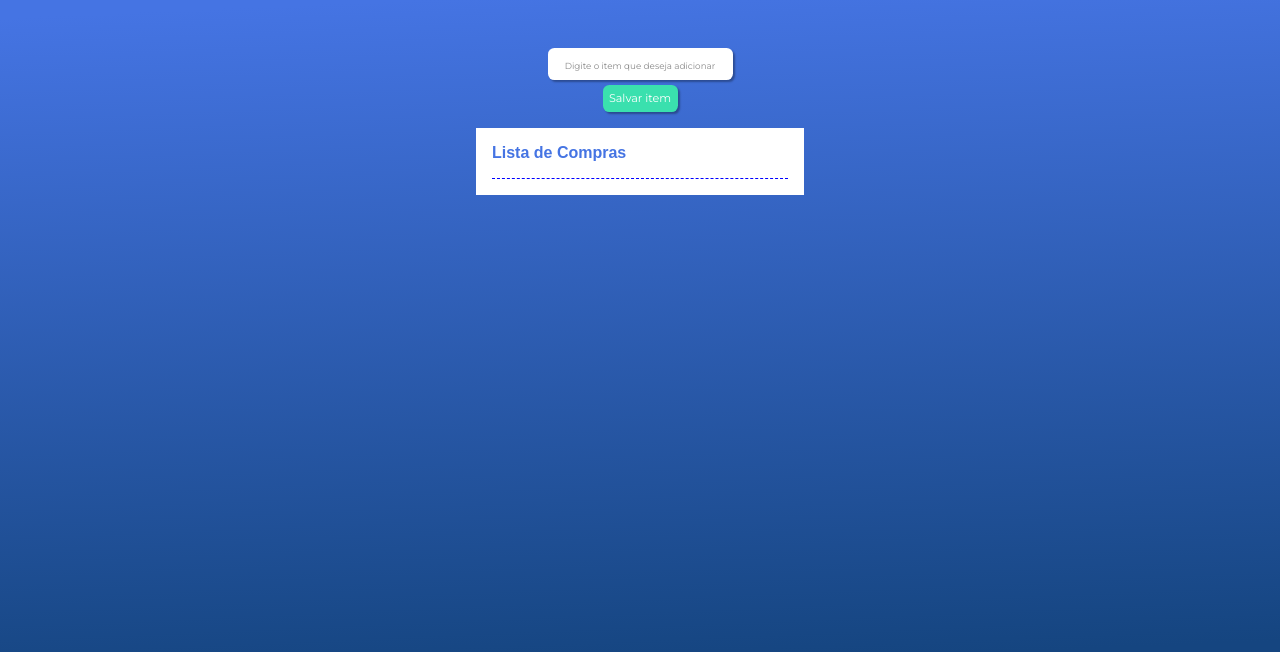
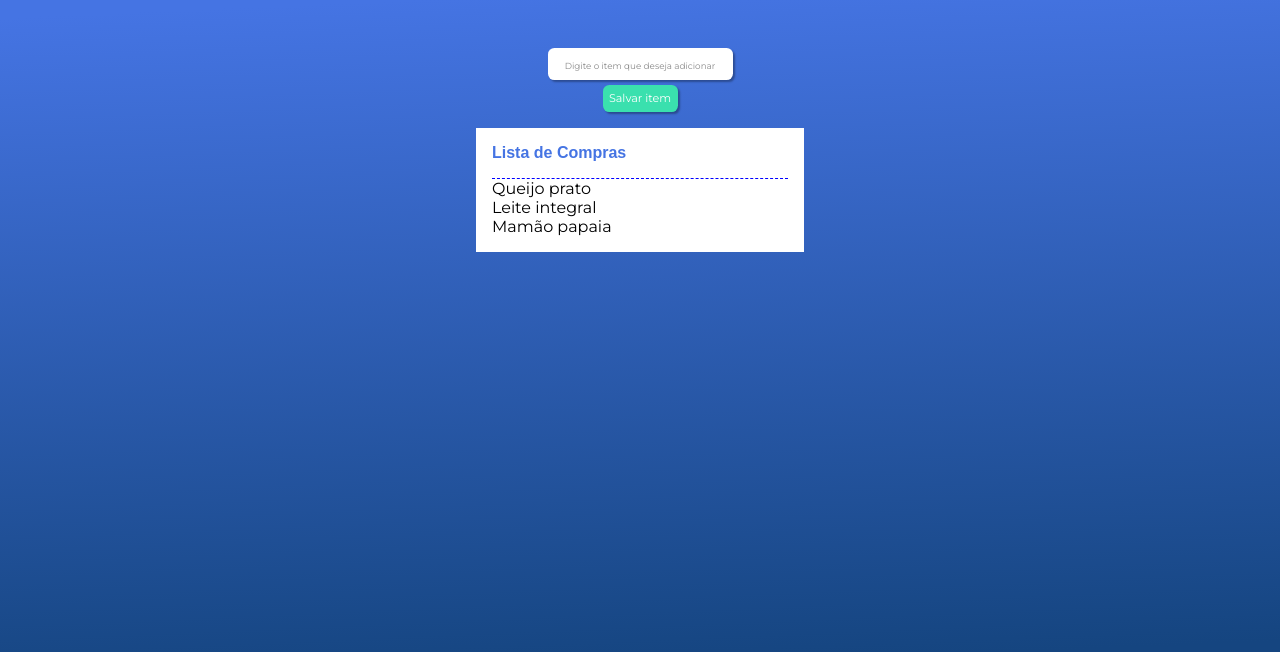
Before and after one commit to AlanGustav0/angular-life-cycle, an Angular app: page / in a window 1280 px wide. Shown: the top 652 px of the page. Built offline with nearby package versions, Linux system fonts and the light colour scheme; a web font is replaced by a local one.

Commit message:
feature: Implements shopping list

```diff
--- a/package.json
+++ b/package.json
@@ -19,6 +19,7 @@
     "@angular/platform-browser-dynamic": "^15.1.0",
     "@angular/router": "^15.1.0",
     "@fortawesome/angular-fontawesome": "^0.10.2",
+    "@fortawesome/fontawesome-svg-core": "^6.7.2",
     "@fortawesome/free-regular-svg-icons": "^6.2.0",
     "@fortawesome/free-solid-svg-icons": "^6.2.0",
     "json-server": "^0.8.14",
--- a/src/app/app.component.html
+++ b/src/app/app.component.html
@@ -4,6 +4,9 @@
   <div class="container">
     <div class="lista">
       <h4 class="title-list">Lista de Compras</h4>
+      <div *ngFor="let item of listaDeCompras">
+        <p>{{item.nome}}</p>
+      </div>
     </div>
   </div>
 </section>
--- a/src/app/app.component.ts
+++ b/src/app/app.component.ts
@@ -1,12 +1,19 @@
-import { Component } from '@angular/core';
+import { Component, OnInit } from '@angular/core';
+import { Item } from './interfaces/iItem';
+import { ListaDeCompraService } from './service/lista-de-compra.service';
 
 @Component({
   selector: 'app-root',
   templateUrl: './app.component.html',
   styleUrls: ['./app.component.css']
 })
-export class AppComponent {
+export class AppComponent implements OnInit{
   title = 'app-lista-de-compras';
+  listaDeCompras!:Array<Item>;
 
-  constructor() { }
+  constructor(private readonly _listaDeComprasService:ListaDeCompraService) { }
+
+  ngOnInit(): void {
+    this.listaDeCompras = this._listaDeComprasService.getListaDeCompra();
+  }
 }
--- a/src/app/components/item/item.component.ts
+++ b/src/app/components/item/item.component.ts
@@ -1,4 +1,5 @@
 import { Component, OnInit } from '@angular/core';
+import { IconProp } from '@fortawesome/fontawesome-svg-core';
 import { faPen, faTrash } from '@fortawesome/free-solid-svg-icons';
 
 @Component({
@@ -8,8 +9,8 @@ import { faPen, faTrash } from '@fortawesome/free-solid-svg-icons';
 })
 export class ItemComponent implements OnInit {
 
-  faPen = faPen;
-  faTrash = faTrash
+  faPen = faPen as IconProp;
+  faTrash = faTrash as IconProp;
 
   constructor() { }
 
```
Also changed, not shown: 1 other file (tests, documents, lock files or other folders).
